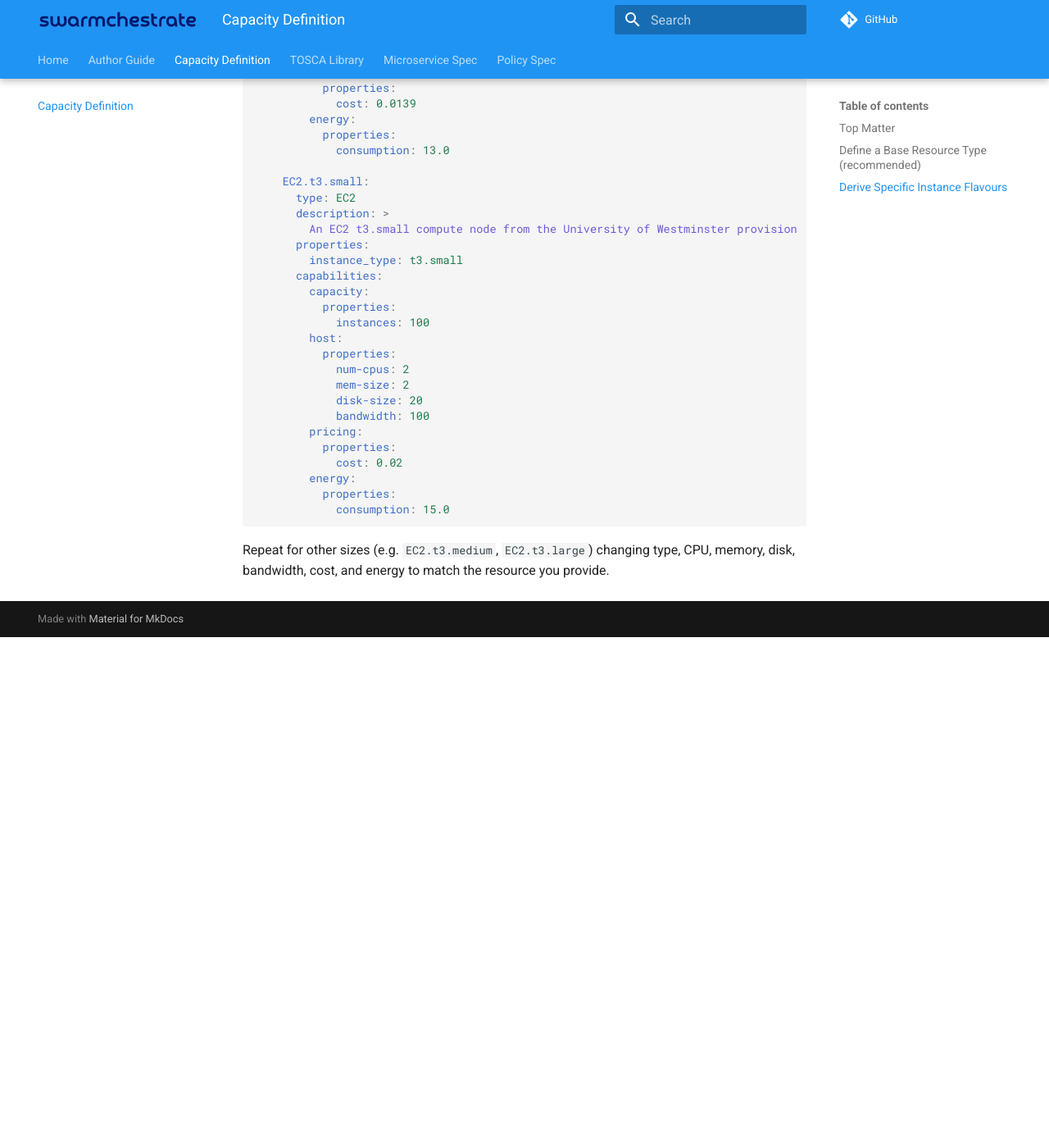
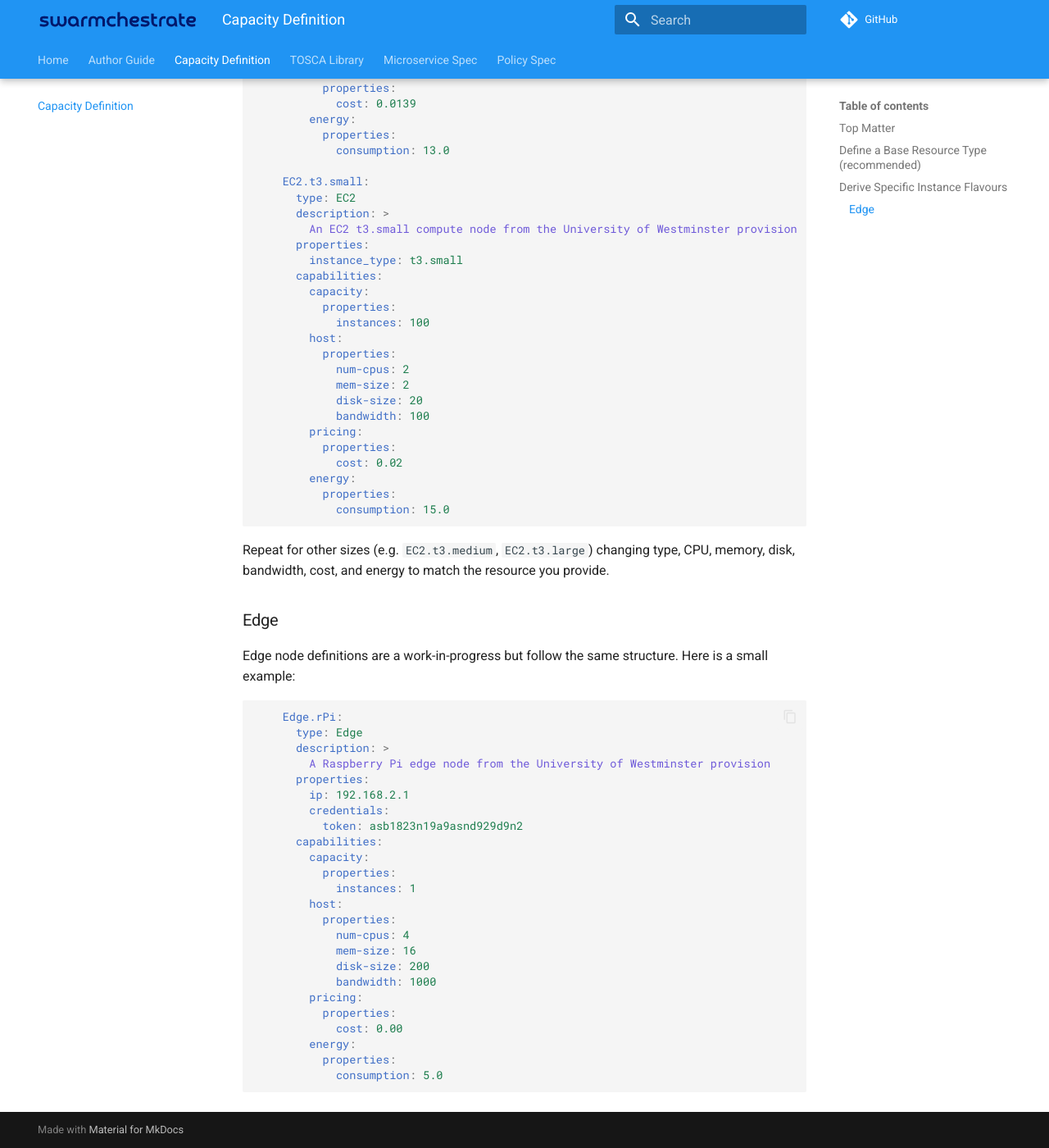
Before and after one commit to Swarmchestrate/tosca, an MkDocs documentation site: the page built from docs/capacity.md, in a window 1280 px wide and 1400 px high, scrolled down 4207 px. Shown: the whole window at 82% size. Built offline with MkDocs 1.6.1 and Material for MkDocs 9.7.7, drawn with Linux system fonts in a browser that asks for light colours; comment, search, counter and statistics services are not loaded; before the commit the page ends 4984 px from its top, so only the background shows below that.

Commit message:
docs: push edge

````diff
--- a/docs/capacity.md
+++ b/docs/capacity.md
@@ -243,3 +243,35 @@ service_template:
 Repeat for other sizes (e.g. `EC2.t3.medium`, `EC2.t3.large`)
 changing type, CPU, memory, disk, bandwidth, cost, and energy to match the
 resource you provide.
+
+### Edge
+
+Edge node definitions are a work-in-progress but follow the same structure.
+Here is a small example:
+
+```yaml
+    Edge.rPi:
+      type: Edge
+      description: >
+        A Raspberry Pi edge node from the University of Westminster provision
+      properties:
+        ip: 192.168.2.1
+        credentials:
+          token: asb1823n19a9asnd929d9n2
+      capabilities:
+        capacity:
+          properties:
+            instances: 1
+        host:
+          properties:
+            num-cpus: 4
+            mem-size: 16
+            disk-size: 200
+            bandwidth: 1000
+        pricing:
+          properties:
+            cost: 0.00
+        energy:
+          properties:
+            consumption: 5.0
+```
````
